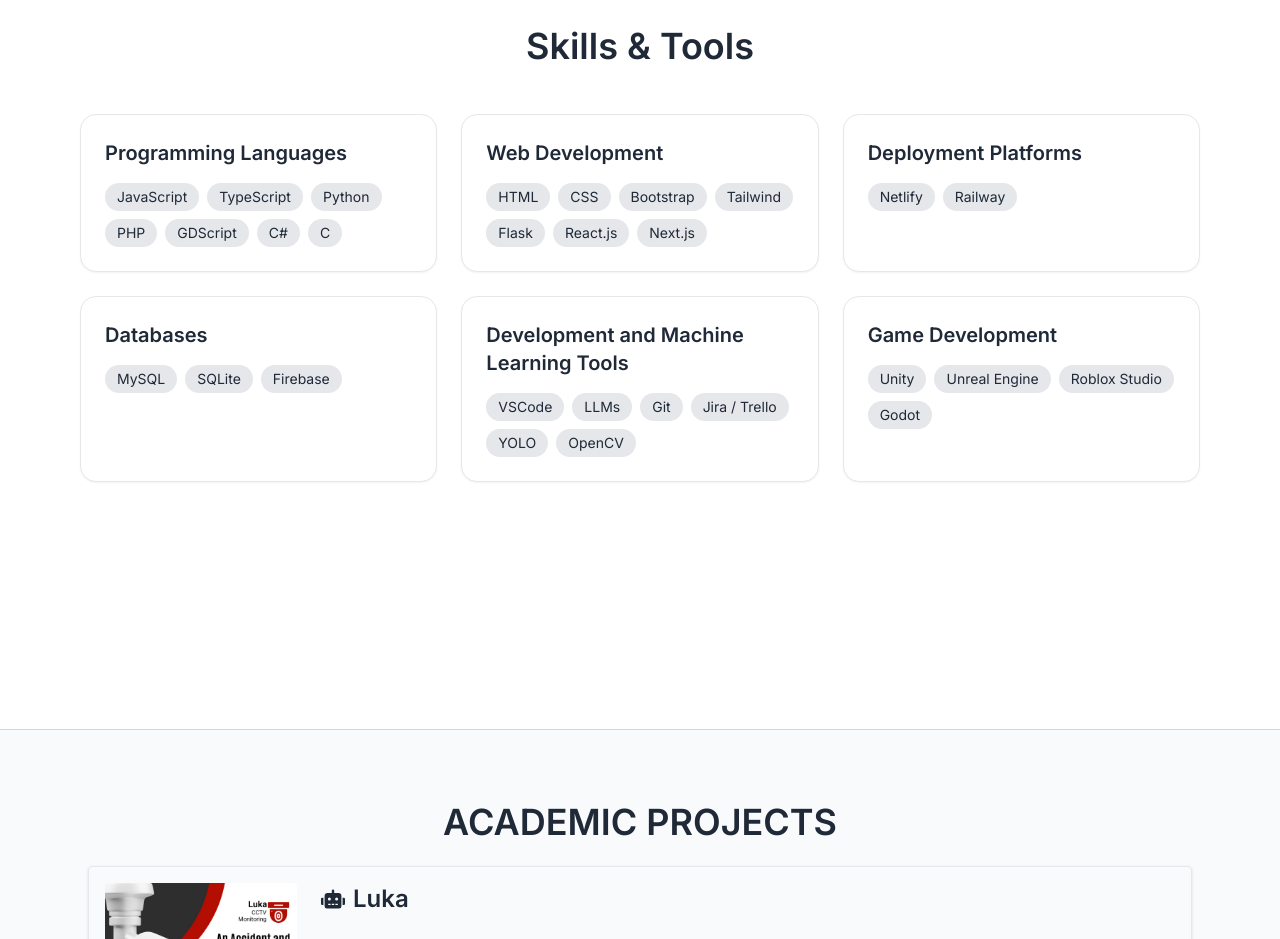
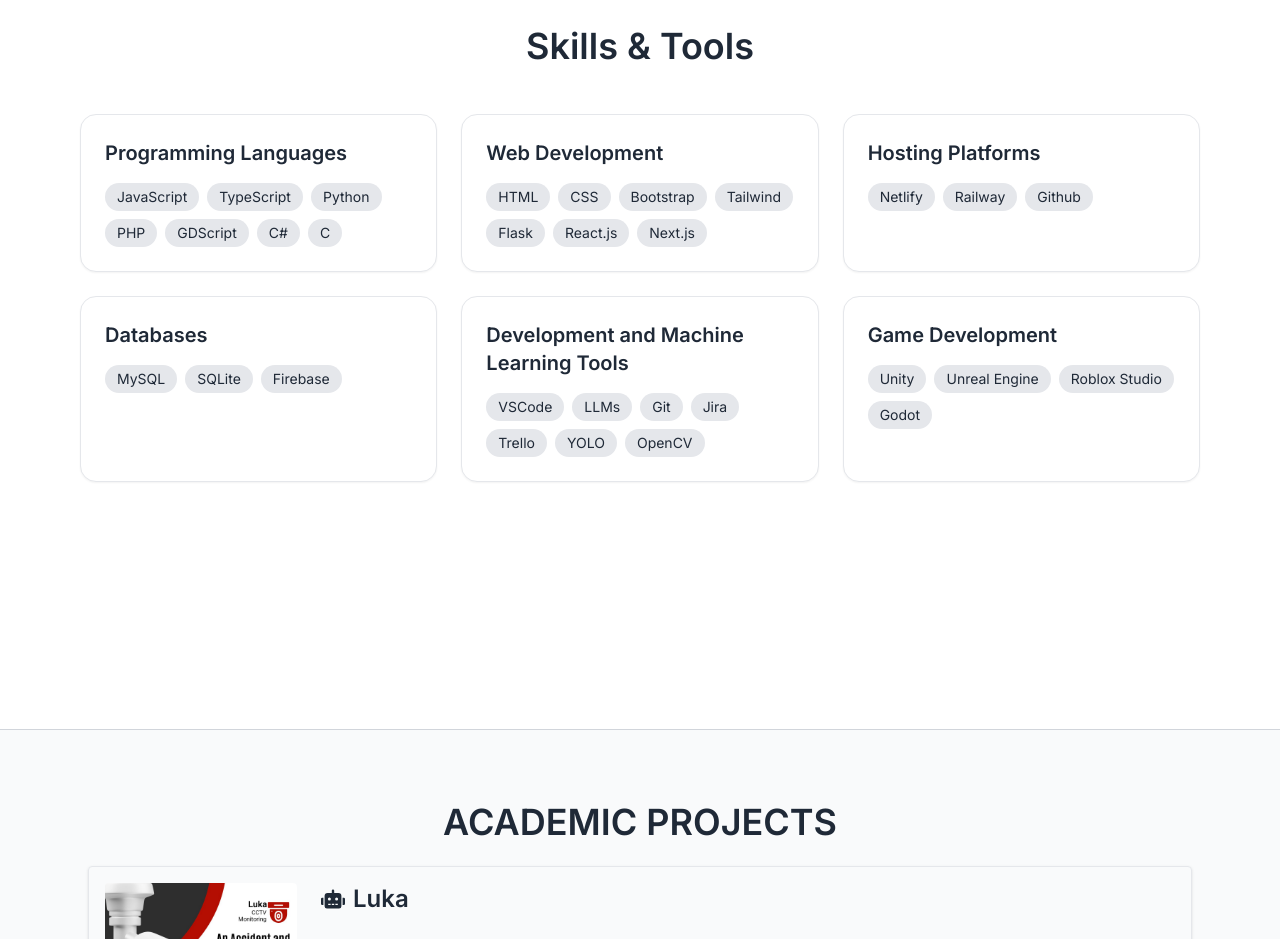
Before and after one commit to BrianShiroe/portfolio-react-typescript-tailwind, a React (Vite) app: page / in a window 1280 px wide. Shown: the part 1720-2659 px from the top of the page. Built offline with nearby package versions, Linux system fonts and the light colour scheme.

Commit message:
Update Skills.tsx

```diff
--- a/src/pages/Skills.tsx
+++ b/src/pages/Skills.tsx
@@ -4,9 +4,9 @@
 const skills = {
   "Programming Languages": ["JavaScript", "TypeScript", "Python", "PHP", "GDScript", "C#", "C"],
   "Web Development": ["HTML", "CSS", "Bootstrap", "Tailwind", "Flask", "React.js", "Next.js"],
-  "Deployment Platforms": ["Netlify", "Railway"],
+  "Hosting Platforms": ["Netlify", "Railway", "Github"],
   "Databases": ["MySQL", "SQLite", "Firebase"],
-  "Development and Machine Learning Tools": ["VSCode", "LLMs", "Git", "Jira / Trello", "YOLO", "OpenCV"],
+  "Development and Machine Learning Tools": ["VSCode", "LLMs", "Git", "Jira", "Trello", "YOLO", "OpenCV"],
   "Game Development": ["Unity", "Unreal Engine", "Roblox Studio", "Godot"],
 };
 
```
